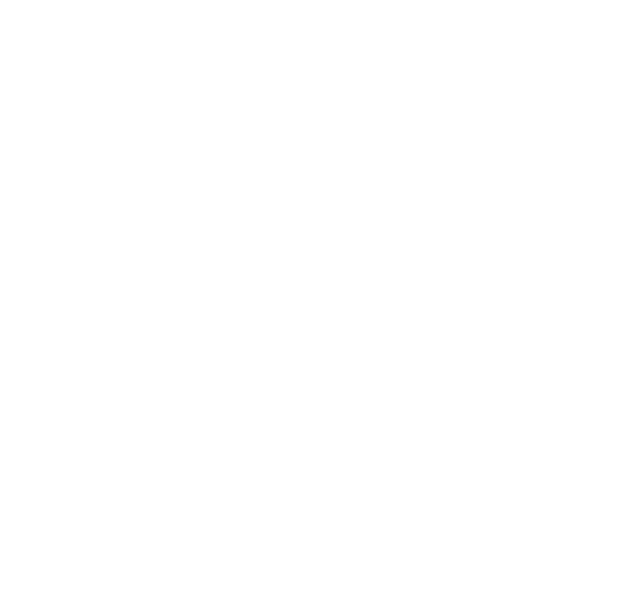
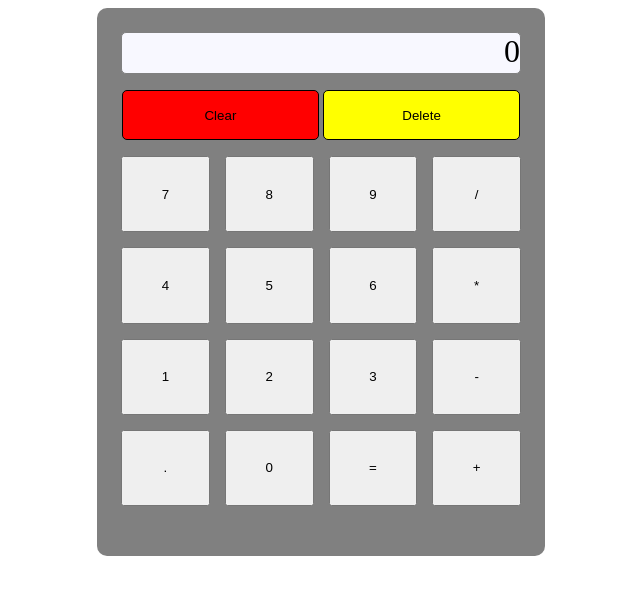
Before and after one commit to jdknittle/Calculator, a plain HTML site: page index.html in a window 1280 px wide. Shown: the whole page, without its empty margins (319-959 px from the left). Drawn offline with Linux system fonts and the light colour scheme.

Commit message:
add calculator layout

```diff
--- a/app.css
+++ b/app.css
@@ -0,0 +1,54 @@
+body {
+  text-align: center;
+  display: flex;
+  justify-content: center;
+  align-items: center;
+}
+
+.calc-container {
+  background-color: grey;
+  width: 400px;
+  height: 500px;
+  padding: 1.5rem;
+  border-radius: 10px;
+  display: flex;
+  flex-direction: column;
+}
+
+.number-input {
+  background-color: ghostwhite;
+  font-size: 32px;
+  text-align: end;
+  border: 1px solid grey;
+  border-radius: 5px;
+  height: 40px;
+  color: black;
+}
+
+.clear,
+.delete {
+  width: 49.3%;
+  height: 50px;
+  border-radius: 5px;
+  border: 1px solid black;
+  margin-top: 1rem;
+}
+
+.clear {
+  background-color: red;
+}
+
+.delete {
+  background-color: yellow;
+}
+
+.number-operator {
+  height: 350px;
+  margin-top: 1rem;
+  display: flex;
+  flex-wrap: wrap;
+  gap: 15px;
+}
+.number-operator button {
+  flex: 1 0 21%;
+}
--- a/index.html
+++ b/index.html
@@ -8,7 +8,31 @@
     <link rel="stylesheet" href="app.css" />
   </head>
   <body>
-    <div class="container"></div>
+    <div class="calc-container">
+      <div class="number-input">0</div>
+      <div class="clear-delete">
+        <button class="clear">Clear</button>
+        <button class="delete">Delete</button>
+      </div>
+      <div class="number-operator">
+        <button class="">7</button>
+        <button class="">8</button>
+        <button class="">9</button>
+        <button class="">/</button>
+        <button class="">4</button>
+        <button class="">5</button>
+        <button class="">6</button>
+        <button class="">*</button>
+        <button class="">1</button>
+        <button class="">2</button>
+        <button class="">3</button>
+        <button class="">-</button>
+        <button class="">.</button>
+        <button class="">0</button>
+        <button class="">=</button>
+        <button class="">+</button>
+      </div>
+    </div>
     <script src="script.js"></script>
   </body>
 </html>
```
